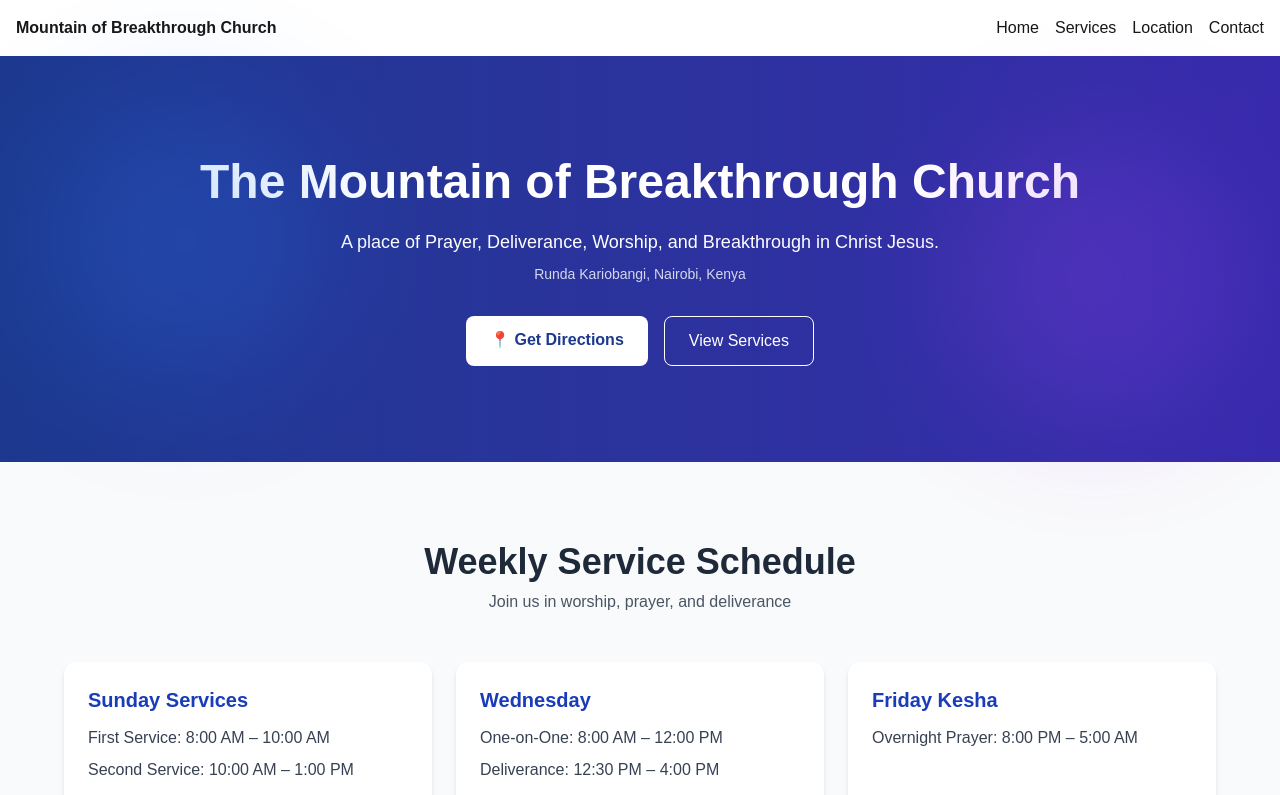
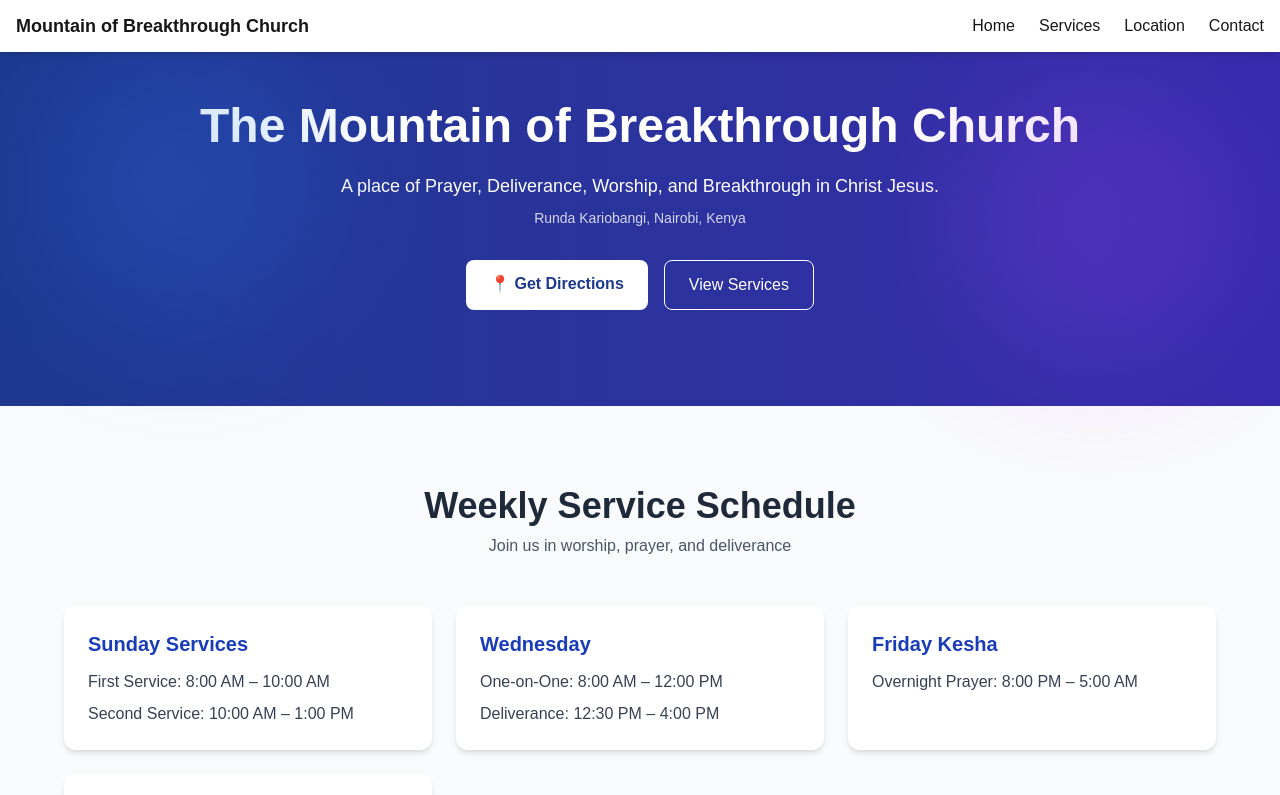
Before and after one commit to ivyadisa/church_website, a Next.js app: page / in a window 1280 px wide. Shown: the top 795 px of the page. Built offline with nearby package versions, Linux system fonts and the light colour scheme.

Commit message:
Navbar responicive

```diff
--- a/components/Navbar.tsx
+++ b/components/Navbar.tsx
@@ -1,16 +1,51 @@
+"use client";
+
+import { useState } from "react";
+
 export default function Navbar() {
+  const [open, setOpen] = useState(false);
+
   return (
-    <nav className="flex justify-between p-4 shadow-md">
-      <h1 className="font-bold">
-        Mountain of Breakthrough Church
-      </h1>
+    <nav className="fixed top-0 left-0 w-full bg-white shadow-md z-50">
 
-      <div className="space-x-4">
-        <a href="#">Home</a>
-        <a href="#">Services</a>
-        <a href="#">Location</a>
-        <a href="#">Contact</a>
+      {/* MAIN NAV BAR */}
+      <div className="flex justify-between items-center px-4 py-3">
+
+        {/* LOGO */}
+        <h1 className="font-bold text-lg">
+          Mountain of Breakthrough Church
+        </h1>
+
+        {/* MOBILE BUTTON */}
+        <button
+          onClick={() => setOpen(!open)}
+          className="md:hidden text-3xl"
+        >
+          {open ? "✖" : "☰"}
+        </button>
+
+        {/* DESKTOP MENU */}
+        <div className="hidden md:flex space-x-6">
+          <a href="#" className="hover:text-blue-600">Home</a>
+          <a href="#services" className="hover:text-blue-600">Services</a>
+          <a href="#map" className="hover:text-blue-600">Location</a>
+          <a href="#contact" className="hover:text-blue-600">Contact</a>
+        </div>
+
       </div>
+
+      {/* MOBILE MENU (VISIBLE WHEN OPEN) */}
+      {open && (
+        <div className="md:hidden flex flex-col bg-white border-t px-4 py-3 space-y-3 shadow-md">
+
+          <a onClick={() => setOpen(false)} href="#">Home</a>
+          <a onClick={() => setOpen(false)} href="#services">Services</a>
+          <a onClick={() => setOpen(false)} href="#map">Location</a>
+          <a onClick={() => setOpen(false)} href="#contact">Contact</a>
+
+        </div>
+      )}
+
     </nav>
   );
 }
```
